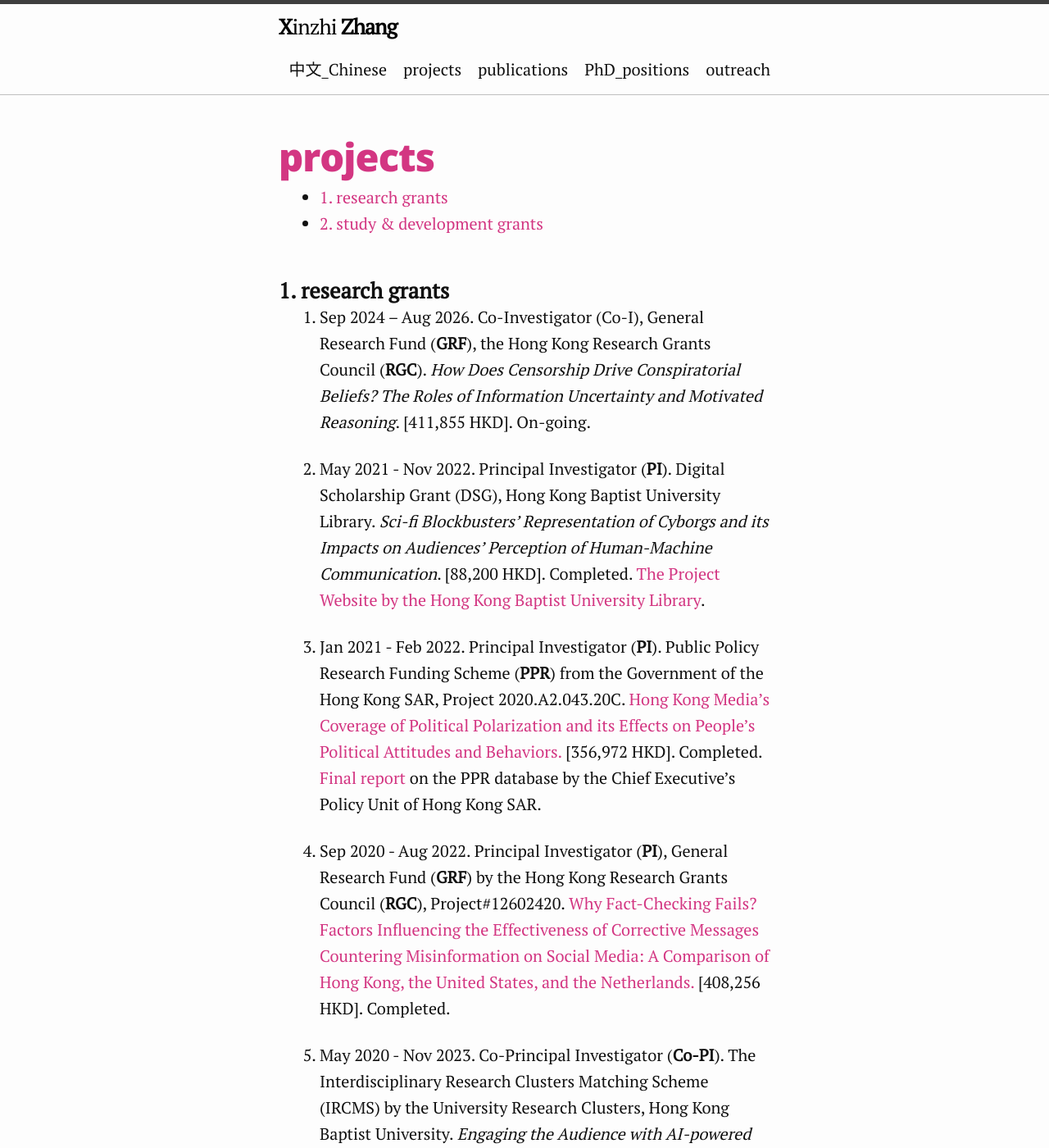
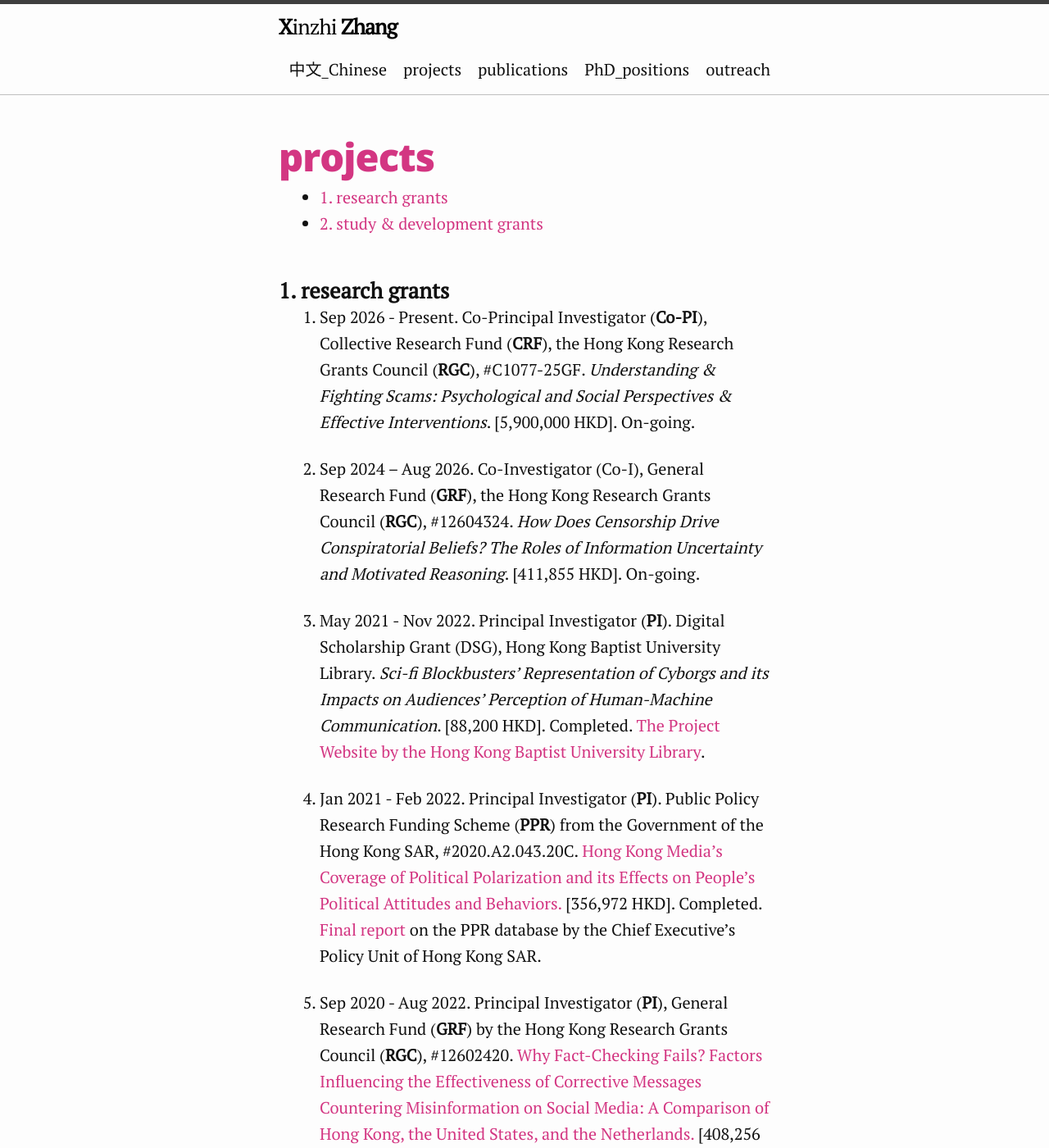
Before and after one commit to xzzhang2/xzzhang2.github.io, a Jekyll site: the page built from pages/projects.md, in a window 1280 px wide and 1400 px high. Shown: the whole window at 82% size. Built offline with Jekyll 4.4.1, drawn with Linux system fonts in a browser that asks for light colours; some of the changed text lies outside the part shown.

Commit message:
update info

```diff
--- a/pages/projects.md
+++ b/pages/projects.md
@@ -12,25 +12,27 @@ description: Xinzhi Zhang's research projects, show cases, and grants record
 
 ### <a name="researchprojs"></a>1. research grants
 
- 1. Sep 2024 – Aug 2026. Co-Investigator (Co-I), General Research Fund (**GRF**), the Hong Kong Research Grants Council (**RGC**). *How Does Censorship Drive Conspiratorial Beliefs? The Roles of Information Uncertainty and Motivated Reasoning*. [411,855 HKD]. On-going.
+ 1. Sep 2026 - Present. Co-Principal Investigator (**Co-PI**), Collective Research Fund (**CRF**), the Hong Kong Research Grants Council (**RGC**), #C1077-25GF. *Understanding & Fighting Scams: Psychological and Social Perspectives & Effective Interventions*. [5,900,000 HKD]. On-going.
 
- 2. May 2021 - Nov 2022. Principal Investigator (**PI**). Digital Scholarship Grant (DSG), Hong Kong Baptist University Library. *Sci-fi Blockbusters' Representation of Cyborgs and its Impacts on Audiences' Perception of Human-Machine Communication*. [88,200 HKD]. Completed. [The Project Website by the Hong Kong Baptist University Library](https://digital.lib.hkbu.edu.hk/cyborg/).
+ 2. Sep 2024 – Aug 2026. Co-Investigator (Co-I), General Research Fund (**GRF**), the Hong Kong Research Grants Council (**RGC**), #12604324. *How Does Censorship Drive Conspiratorial Beliefs? The Roles of Information Uncertainty and Motivated Reasoning*. [411,855 HKD]. On-going.
 
- 2. Jan 2021 - Feb 2022. Principal Investigator (**PI**). Public Policy Research Funding Scheme (**PPR**) from the Government of the Hong Kong SAR, Project 2020.A2.043.20C. [Hong Kong Media’s Coverage of Political Polarization and its Effects on People’s Political Attitudes and Behaviors.](https://www.cepu.gov.hk/en/PRFS/ppr-reports.html) [356,972 HKD]. Completed. [Final report](https://www.cepu.gov.hk/doc/en/research_report(PDF)/2020.A2.043.20C_Final%20Report_Dr%20Zhang.pdf) on the PPR database by the Chief Executive's Policy Unit of Hong Kong SAR.
+ 3. May 2021 - Nov 2022. Principal Investigator (**PI**). Digital Scholarship Grant (DSG), Hong Kong Baptist University Library. *Sci-fi Blockbusters' Representation of Cyborgs and its Impacts on Audiences' Perception of Human-Machine Communication*. [88,200 HKD]. Completed. [The Project Website by the Hong Kong Baptist University Library](https://digital.lib.hkbu.edu.hk/cyborg/).
 
- 3. Sep 2020 - Aug 2022. Principal Investigator (**PI**), General Research Fund (**GRF**) by the Hong Kong Research Grants Council (**RGC**), Project#12602420. [Why Fact-Checking Fails? Factors Influencing the Effectiveness of Corrective Messages Countering Misinformation on Social Media: A Comparison of Hong Kong, the United States, and the Netherlands.](https://cerg1.ugc.edu.hk/cergprod/scrrm00542.jsp?proj_id=12602420&old_proj_id=null&proj_title=&isname=Zhang&ioname=Xinzhi&institution=&subject=&pages=1&year=&theSubmit=12602420) [408,256 HKD]. Completed.
+ 4. Jan 2021 - Feb 2022. Principal Investigator (**PI**). Public Policy Research Funding Scheme (**PPR**) from the Government of the Hong Kong SAR, #2020.A2.043.20C. [Hong Kong Media’s Coverage of Political Polarization and its Effects on People’s Political Attitudes and Behaviors.](https://www.cepu.gov.hk/en/PRFS/ppr-reports.html) [356,972 HKD]. Completed. [Final report](https://www.cepu.gov.hk/doc/en/research_report(PDF)/2020.A2.043.20C_Final%20Report_Dr%20Zhang.pdf) on the PPR database by the Chief Executive's Policy Unit of Hong Kong SAR.
 
- 3. May 2020 - Nov 2023. Co-Principal Investigator (**Co-PI**). The Interdisciplinary Research Clusters Matching Scheme (IRCMS) by the University Research Clusters, Hong Kong Baptist University. *Engaging the Audience with AI-powered News Chatbots: Developing and Evaluating a Critiquing-oriented Conversational Recommender System for Digital News.* [937,500 HKD]. Completed.
+ 5. Sep 2020 - Aug 2022. Principal Investigator (**PI**), General Research Fund (**GRF**) by the Hong Kong Research Grants Council (**RGC**), #12602420. [Why Fact-Checking Fails? Factors Influencing the Effectiveness of Corrective Messages Countering Misinformation on Social Media: A Comparison of Hong Kong, the United States, and the Netherlands.](https://cerg1.ugc.edu.hk/cergprod/scrrm00542.jsp?proj_id=12602420&old_proj_id=null&proj_title=&isname=Zhang&ioname=Xinzhi&institution=&subject=&pages=1&year=&theSubmit=12602420) [408,256 HKD]. Completed.
 
- 4. Sep 2019 - August 2021. Principal Investigator (**PI**), General Research Fund (**GRF**) by the Hong Kong Research Grants Council (**RGC**), Project#12609319. [The Making and Unmaking of the Public Sphere: Outcomes of Political Disagreement, Expression Avoidance, and a Filtered Information Repertoire.](https://cerg1.ugc.edu.hk/cergprod/scrrm00542.jsp?proj_id=12609319&old_proj_id=null&proj_title=&isname=Zhang&ioname=Xinzhi&institution=&subject=&pages=1&year=&theSubmit=12609319) [445,520 HKD]. Completed.
+ 6. May 2020 - Nov 2023. Co-Principal Investigator (**Co-PI**). The Interdisciplinary Research Clusters Matching Scheme (IRCMS) by the University Research Clusters, Hong Kong Baptist University. *Engaging the Audience with AI-powered News Chatbots: Developing and Evaluating a Critiquing-oriented Conversational Recommender System for Digital News.* [937,500 HKD]. Completed.
 
- 5. May 2018 - May 2019. Principal Investigator (**PI**). Faculty Research Grant (FRG), Hong Kong Baptist University. *Codes and Coders in the Newsrooms: New Technology Adoption and Interdisciplinary Collaboration in Hong Kong’s Local News Organizations.* [44,100 HKD]. Completed.
+ 7. Sep 2019 - August 2021. Principal Investigator (**PI**), General Research Fund (**GRF**) by the Hong Kong Research Grants Council (**RGC**), #12609319. [The Making and Unmaking of the Public Sphere: Outcomes of Political Disagreement, Expression Avoidance, and a Filtered Information Repertoire.](https://cerg1.ugc.edu.hk/cergprod/scrrm00542.jsp?proj_id=12609319&old_proj_id=null&proj_title=&isname=Zhang&ioname=Xinzhi&institution=&subject=&pages=1&year=&theSubmit=12609319) [445,520 HKD]. Completed.
 
- 6. Jan 2017 - Jan 2018. Principal Investigator (**PI**). Faculty Research Grant (FRG), Hong Kong Baptist University. *Effects of Freedom Restoration, Language Variety, and Issue Type on Psychological Reactance: An Experimental Study of Health Promotion Messages in Hong Kong.* [49,752 HKD]. Completed.
+ 8. May 2018 - May 2019. Principal Investigator (**PI**). Faculty Research Grant (FRG), Hong Kong Baptist University. *Codes and Coders in the Newsrooms: New Technology Adoption and Interdisciplinary Collaboration in Hong Kong’s Local News Organizations.* [44,100 HKD]. Completed.
 
- 7. Oct 2016 - Sep 2018. Principal Investigator (**PI**). Start-up Grant for New Academics, Hong Kong Baptist University. *The Social and Political Impacts of Digital Media on Public Expression.* [100,000 HKD]. Completed.
+ 9. Jan 2017 - Jan 2018. Principal Investigator (**PI**). Faculty Research Grant (FRG), Hong Kong Baptist University. *Effects of Freedom Restoration, Language Variety, and Issue Type on Psychological Reactance: An Experimental Study of Health Promotion Messages in Hong Kong.* [49,752 HKD]. Completed.
 
- 8. Jan 2012 - Feb 2013. Principal Investigator (**PI**). Research Expense Grant for Doctoral Dissertation. Chow Yei Ching School of Graduate Studies, City University of Hong Kong. *Social Media Use, Political Attitudes, and Political Participation: A Comparison of Mainland China, Hong Kong, and Taiwan.* [15,000 HKD]. Completed.
+ 10. Oct 2016 - Sep 2018. Principal Investigator (**PI**). Start-up Grant for New Academics, Hong Kong Baptist University. *The Social and Political Impacts of Digital Media on Public Expression.* [100,000 HKD]. Completed.
+
+ 11. Jan 2012 - Feb 2013. Principal Investigator (**PI**). Research Expense Grant for Doctoral Dissertation. Chow Yei Ching School of Graduate Studies, City University of Hong Kong. *Social Media Use, Political Attitudes, and Political Participation: A Comparison of Mainland China, Hong Kong, and Taiwan.* [15,000 HKD]. Completed.
 
 
 ### <a name="othergrants"></a>2. study & travel grants
```
Also changed, not shown: index.md (+5 -5 lines), pages/pubs.md (+1 -1 lines), 1 other file.
